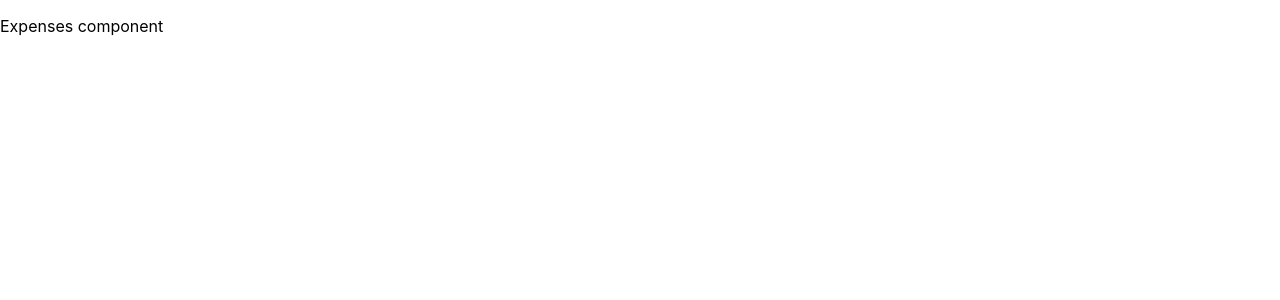
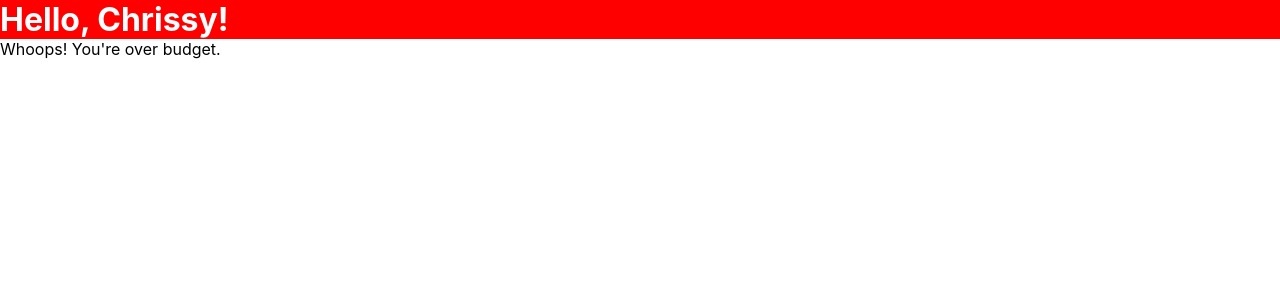
Before and after one commit to chrissyhunt87/expense-tracker-client, a React (Create React App) app: page /expenses in a window 1280 px wide. Shown: the top 300 px of the page. Built offline with nearby package versions, Linux system fonts and the light colour scheme.

Commit message:
Build out test functionality in Expenses component

```diff
--- a/src/App.css
+++ b/src/App.css
@@ -1,3 +1,8 @@
+body, * {
+  margin: 0;
+  padding: 0;
+}
+
 .App {
   text-align: center;
 }
--- a/src/containers/Expenses/Expenses.js
+++ b/src/containers/Expenses/Expenses.js
@@ -1,9 +1,23 @@
 import React, { Component } from 'react';
+import { HeaderDiv } from '../../elements/Div';
 
 class Expenses extends Component {
+    constructor() {
+        super();
+        this.state = {
+            withinBudget: false
+        }
+    }
+
     render() {
         return (
-            <p>Expenses component</p>
+            <React.Fragment>
+                <HeaderDiv withinBudget={this.state.withinBudget}>
+                    <h1>Hello, Chrissy!</h1>
+                </HeaderDiv>
+                {this.state.withinBudget && <p>Congratulations! You've only spent $50 this month.</p>}
+                {!this.state.withinBudget && <p>Whoops! You're over budget.</p>}
+            </React.Fragment>
         )
     }
 }
--- a/src/elements/Div.js
+++ b/src/elements/Div.js
@@ -27,3 +27,11 @@ export const BlackoutDiv = styled.div`
     background-color: #000;
     opacity: 0.4;
 `;
+
+export const HeaderDiv = styled.div`
+    width: 100%;
+    height: 15%;
+    max-height: 50px;
+    background-color: ${props => props.withinBudget ? 'green' : 'red'};
+    color: #FFF;
+`;
```
Also changed, not shown: 1 other file (tests, documents, lock files or other folders).
